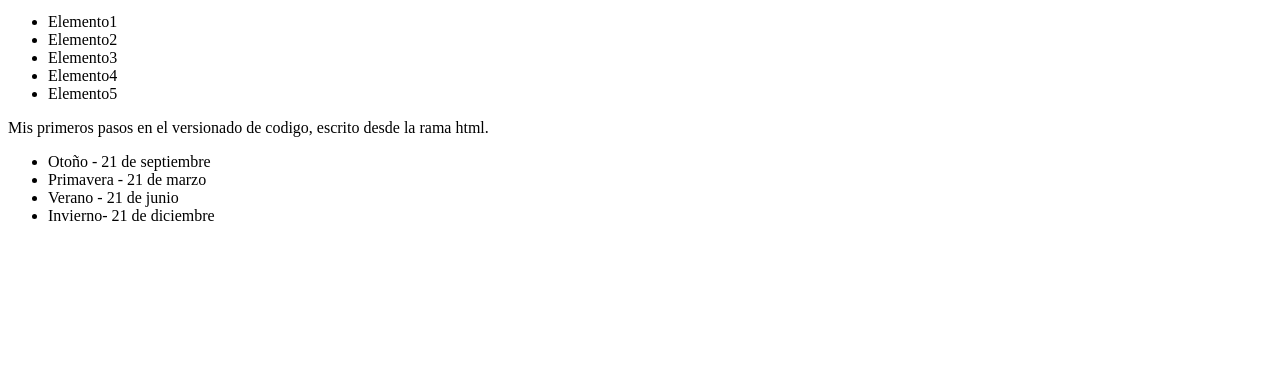
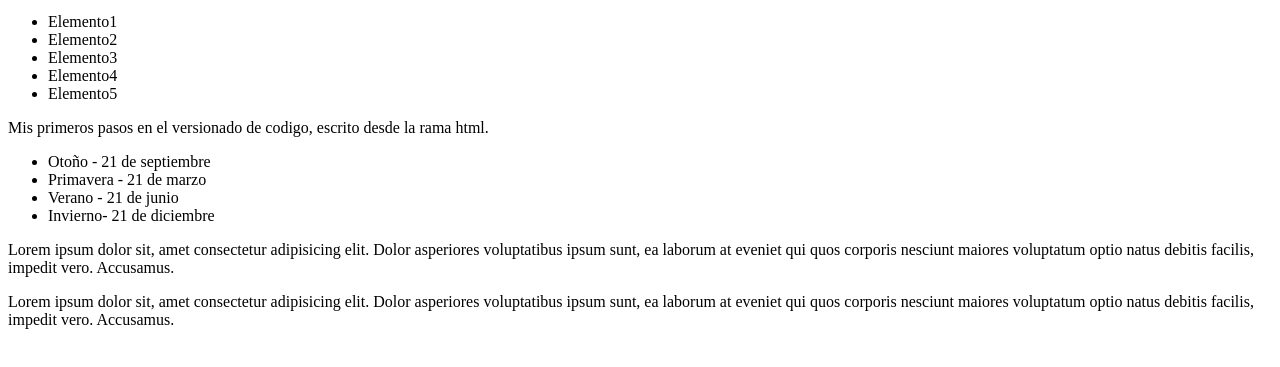
Before and after one commit to mdominguezmin/ejemplo-git, a plain HTML site: page index.html in a window 1280 px wide. Shown: the part 101-468 px from the top of the page. Drawn offline with Linux system fonts and the light colour scheme.

Commit message:
Agregando 2 parrafos lorem

```diff
--- a/index.html
+++ b/index.html
@@ -24,5 +24,9 @@
             <li>Primavera - 21 de marzo</li>
             <li>Verano - 21 de junio</li>
             <li>Invierno- 21 de diciembre</li>
+        </ul>
+    </p>
+    <p>Lorem ipsum dolor sit, amet consectetur adipisicing elit. Dolor asperiores voluptatibus ipsum sunt, ea laborum at eveniet qui quos corporis nesciunt maiores voluptatum optio natus debitis facilis, impedit vero. Accusamus.</p>
+    <p>Lorem ipsum dolor sit, amet consectetur adipisicing elit. Dolor asperiores voluptatibus ipsum sunt, ea laborum at eveniet qui quos corporis nesciunt maiores voluptatum optio natus debitis facilis, impedit vero. Accusamus.</p>
 </body>
 </html>
```
